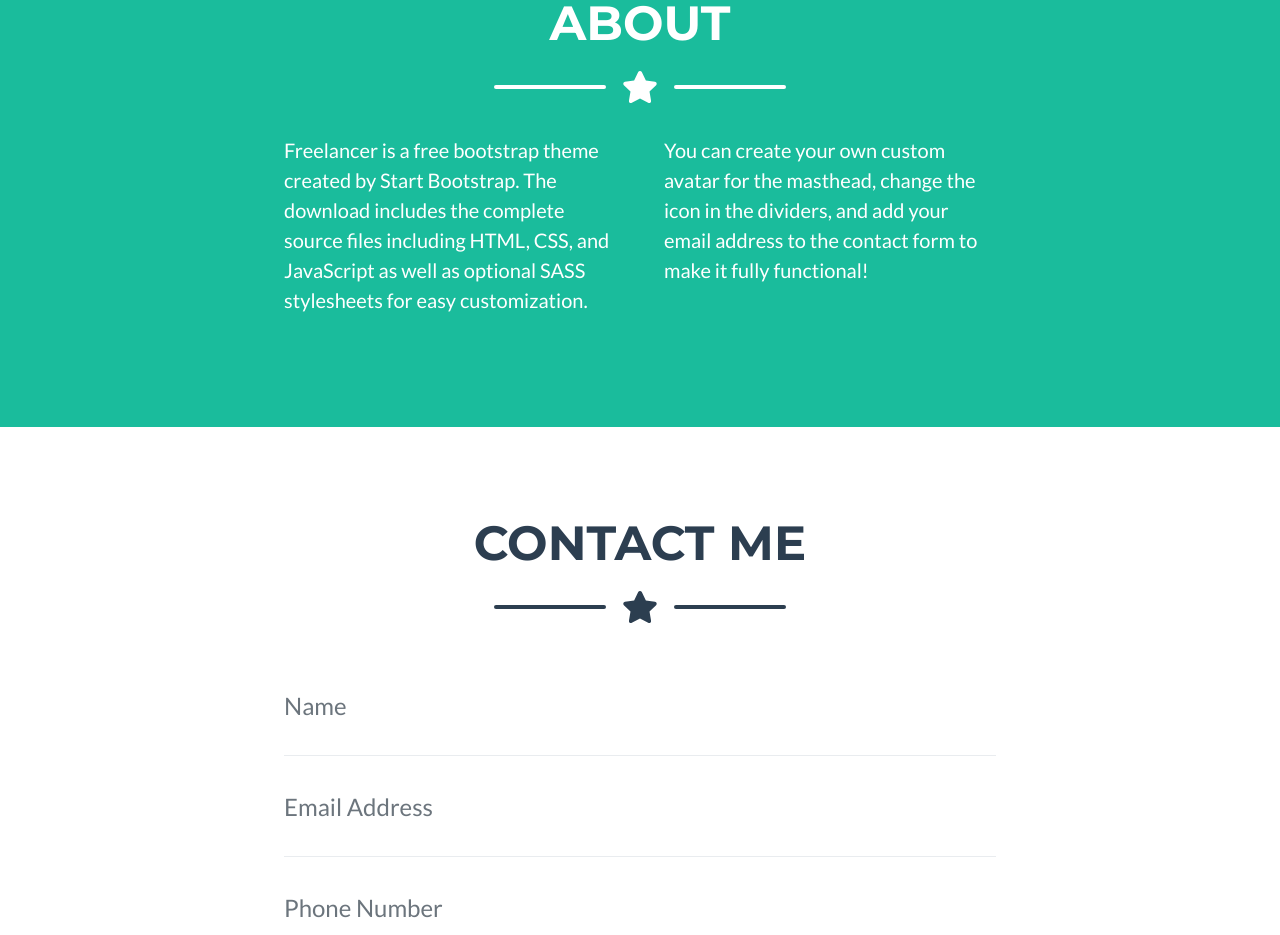
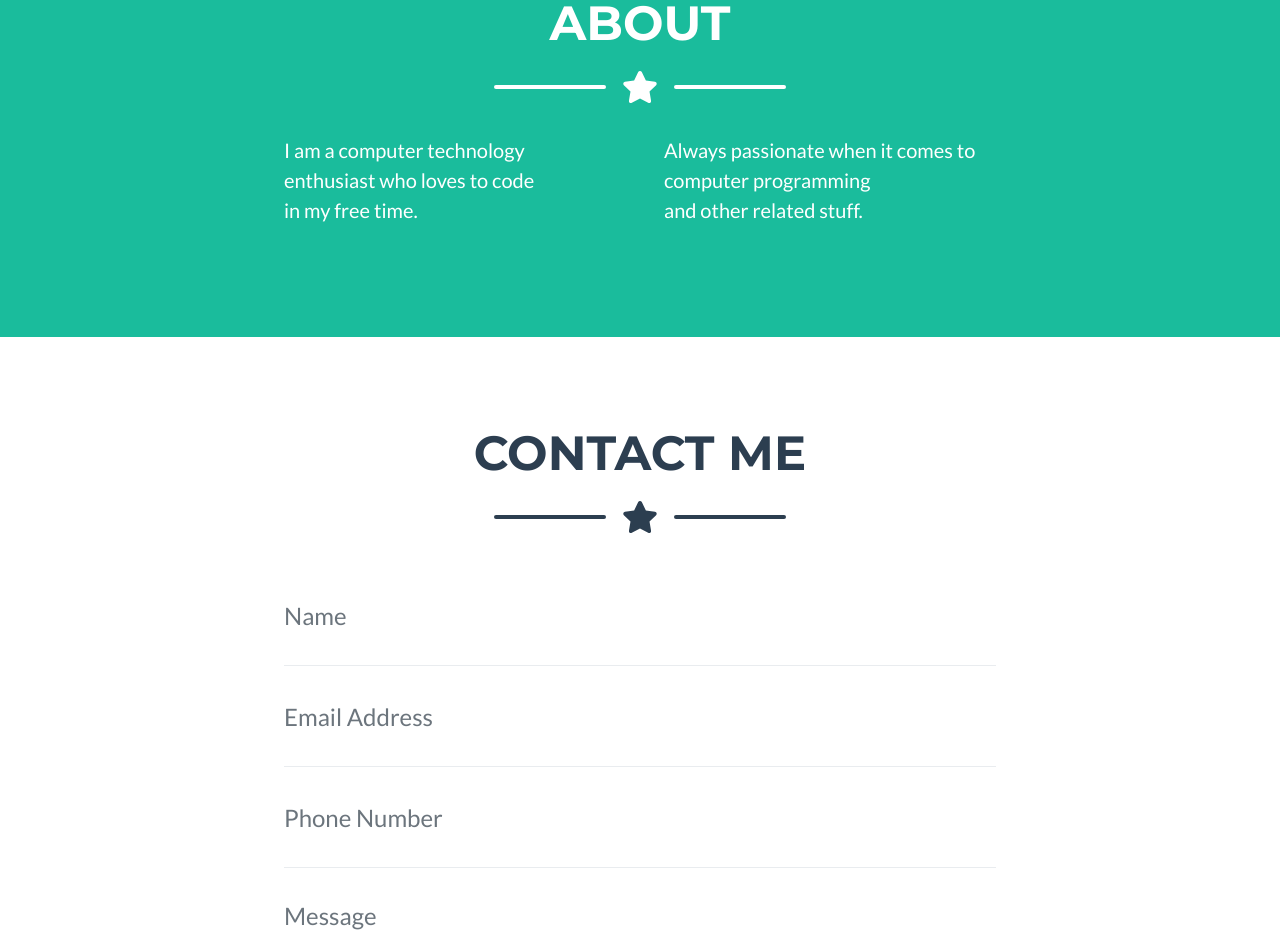
Before and after one commit to lfnugraha/lfnugraha.github.io, a plain HTML site: page index.html in a window 1280 px wide. Shown: the part 1377-2312 px from the top of the page. Drawn offline with nearby package versions, Linux system fonts and the light colour scheme.

Commit message:
update description

```diff
--- a/index.html
+++ b/index.html
@@ -143,8 +143,20 @@
                 </div>
                 <!-- About Section Content-->
                 <div class="row">
-                    <div class="col-lg-4 ml-auto"><p class="lead">Freelancer is a free bootstrap theme created by Start Bootstrap. The download includes the complete source files including HTML, CSS, and JavaScript as well as optional SASS stylesheets for easy customization.</p></div>
-                    <div class="col-lg-4 mr-auto"><p class="lead">You can create your own custom avatar for the masthead, change the icon in the dividers, and add your email address to the contact form to make it fully functional!</p></div>
+                    <div class="col-lg-4 ml-auto">
+                        <p class="lead text-left">
+                            I am a computer technology enthusiast who loves to code
+                            <br>
+                            in my free time.
+                        </p>
+                    </div>
+                    <div class="col-lg-4 mr-auto">
+                        <p class="lead">
+                            Always passionate when it comes to computer programming
+                            <br>
+                            and other related stuff.
+                        </p>
+                    </div>
                 </div>
                 <!-- About Section Button-->
                 <!--
```
